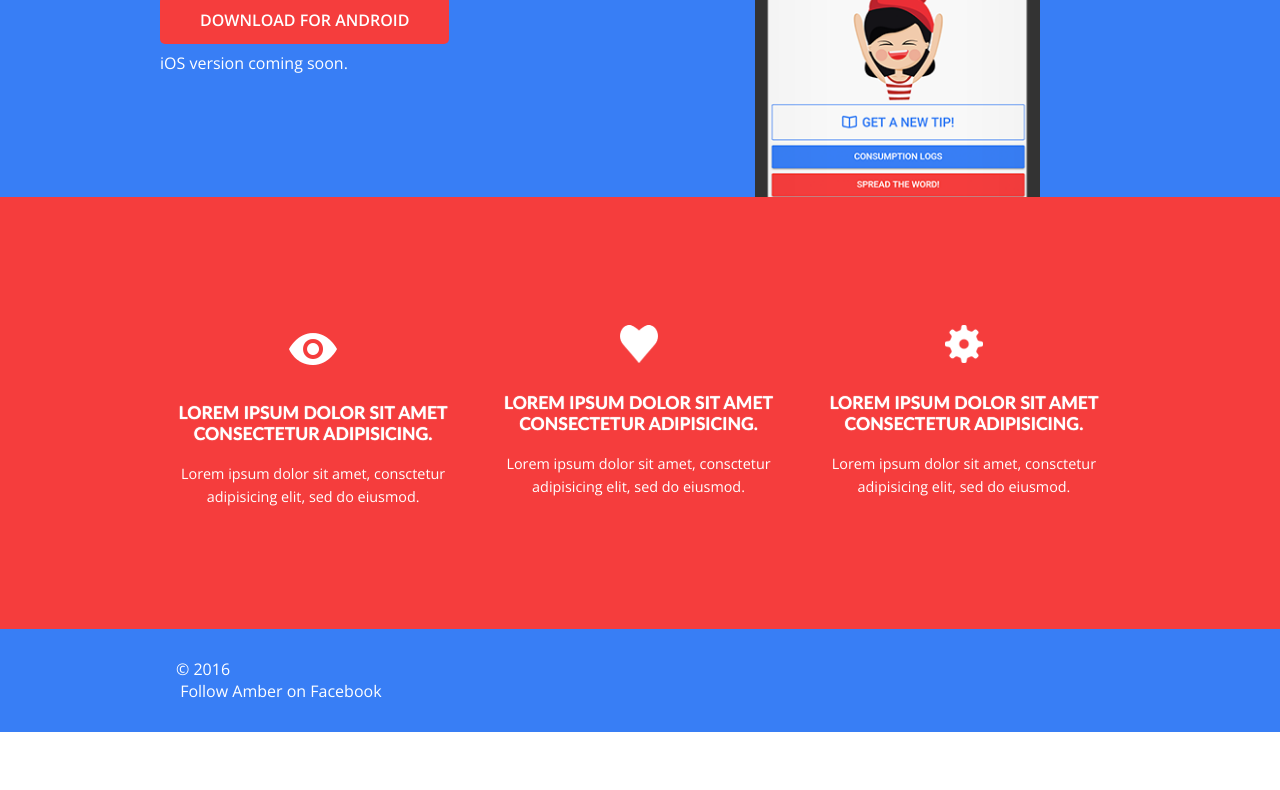
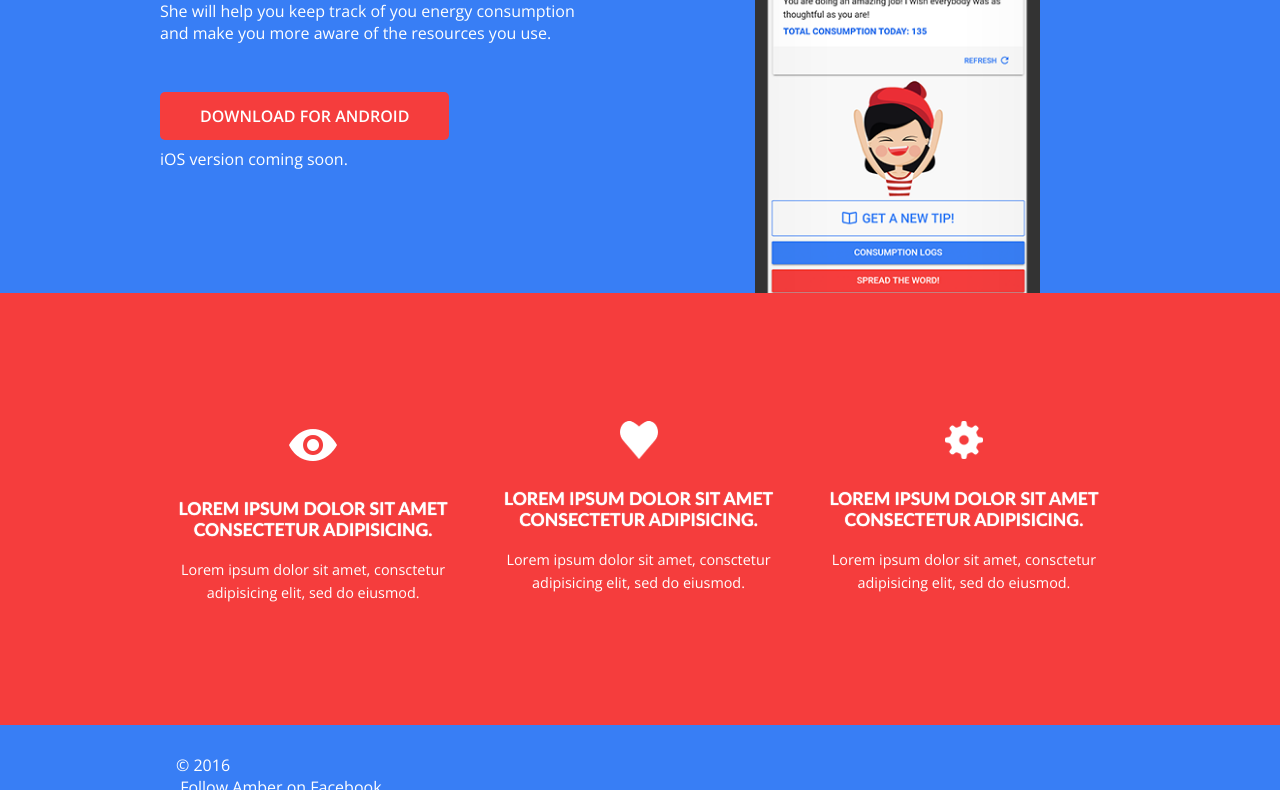
Before and after one commit to dimnls/AmberSite, a plain HTML site: page index.html in a window 1280 px wide. Shown: the part 352-1142 px from the top of the page. Before the commit the page ends 1084 px from the top, so only its background shows below. Drawn offline with nearby package versions, Linux system fonts and the light colour scheme.

Commit message:
Lowered main to hide white icons

```diff
--- a/css/style.css
+++ b/css/style.css
@@ -401,7 +401,7 @@ input:focus {
 /*---//End-wrap-----*/
 /***********/
 .main {
-	margin-top: 6em;
+	margin-top: 12em;
 }
 .main_left
 {
```
